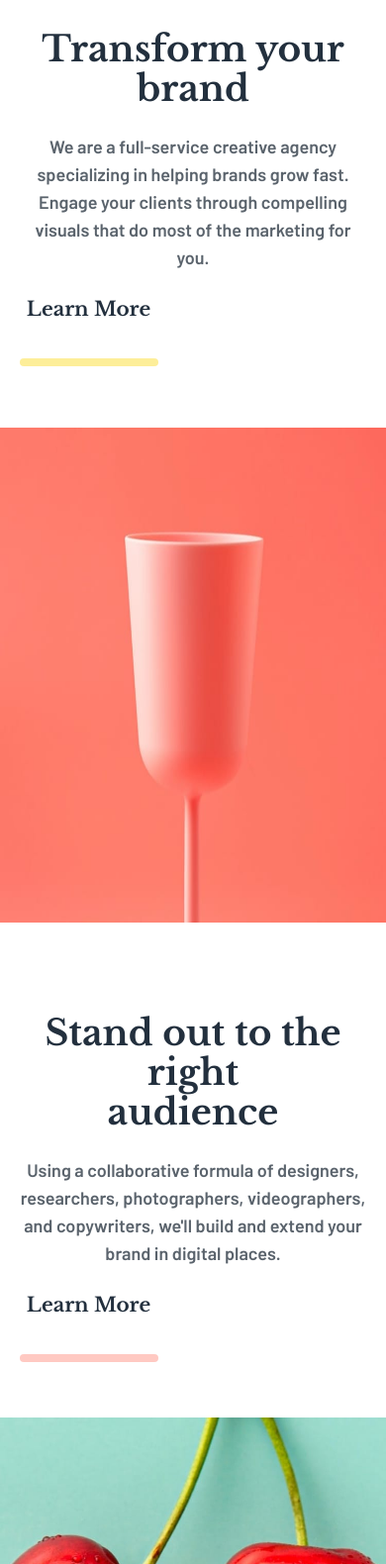
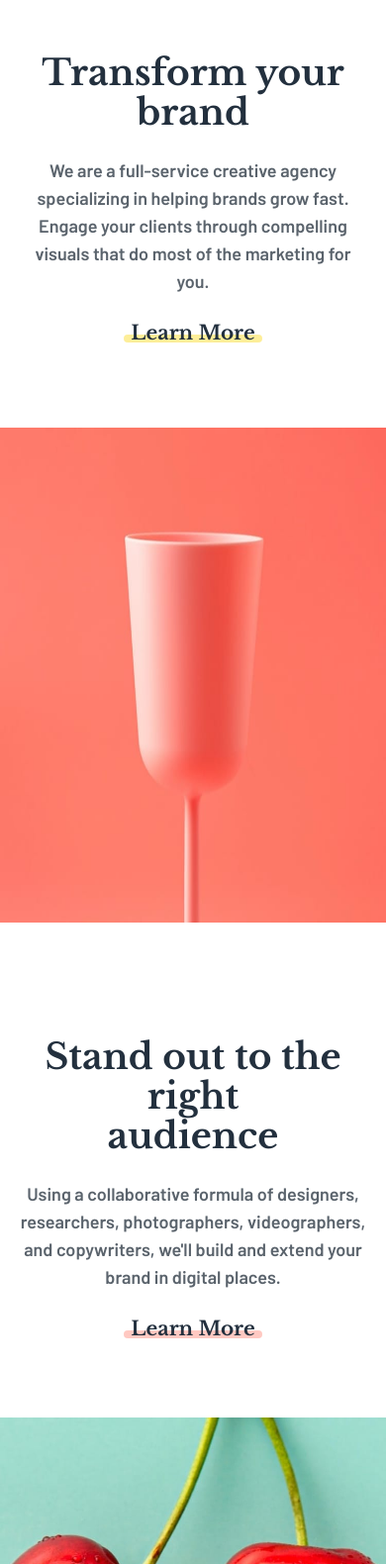
Before and after one commit to llKryptonixll/sunnyside-agency-landing-page-main, a website: page public/index.html in a window 390 px wide. Shown: the part 1412-2992 px from the top of the page at 99% size. Drawn offline with nearby package versions, Linux system fonts and the light colour scheme.

Commit message:
fixed issue

```diff
--- a/public/index.html
+++ b/public/index.html
@@ -87,8 +87,8 @@
             helping brands grow fast. Engage your clients through
             compelling visuals that do most of the marketing for you.
           </p>
-          <div class="relative w-[140px] flex justify-center group">
-            <a class="sm:mb-0 mb-12 text-xl text-very_dark_desaturated_blue font-libre_baskerville font-bold relative z-30" href="#">Learn More</a>
+          <div class="relative w-[140px] flex justify-center group sm:justify-self-start justify-self-center">
+            <a class="text-xl text-very_dark_desaturated_blue font-libre_baskerville font-bold relative z-30" href="#">Learn More</a>
 
             <!-- pseudo element for styling (underline) -->
             <span class="absolute w-full h-[8px] bg-yellow bottom-1 opacity-40 rounded-full group-hover:opacity-100 transition-opacity"></span>
@@ -118,8 +118,8 @@
             photographers, videographers, and copywriters, we'll
             build and extend your brand in digital places.
           </p>
-          <div class="relative w-[140px] flex justify-center group">
-            <a class="sm:mb-0 mb-12 text-xl text-very_dark_desaturated_blue font-libre_baskerville font-bold relative z-30" href="#">Learn More</a>
+          <div class="relative w-[140px] flex justify-center group sm:justify-self-start justify-self-center">
+            <a class="text-xl text-very_dark_desaturated_blue font-libre_baskerville font-bold relative z-30" href="#">Learn More</a>
 
             <!-- pseudo element for styling (underline) -->
             <span class="absolute w-full h-[8px] bg-softRed bottom-1 opacity-40 rounded-full group-hover:opacity-100 transition-opacity"></span>
```
Also changed, not shown: public/styles.css.
